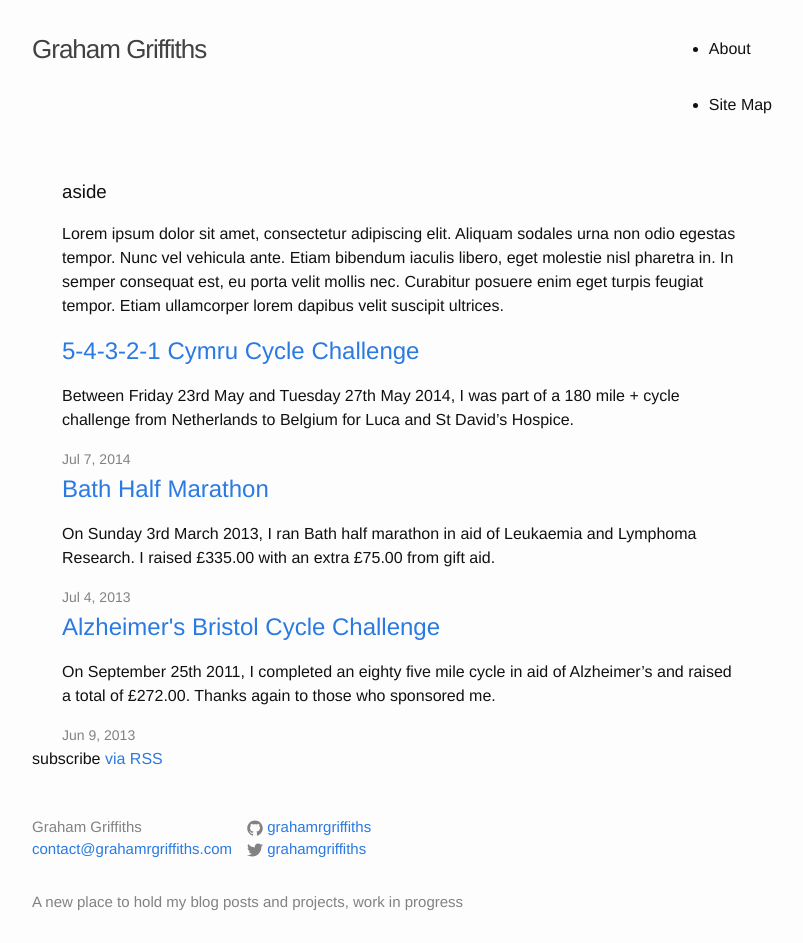
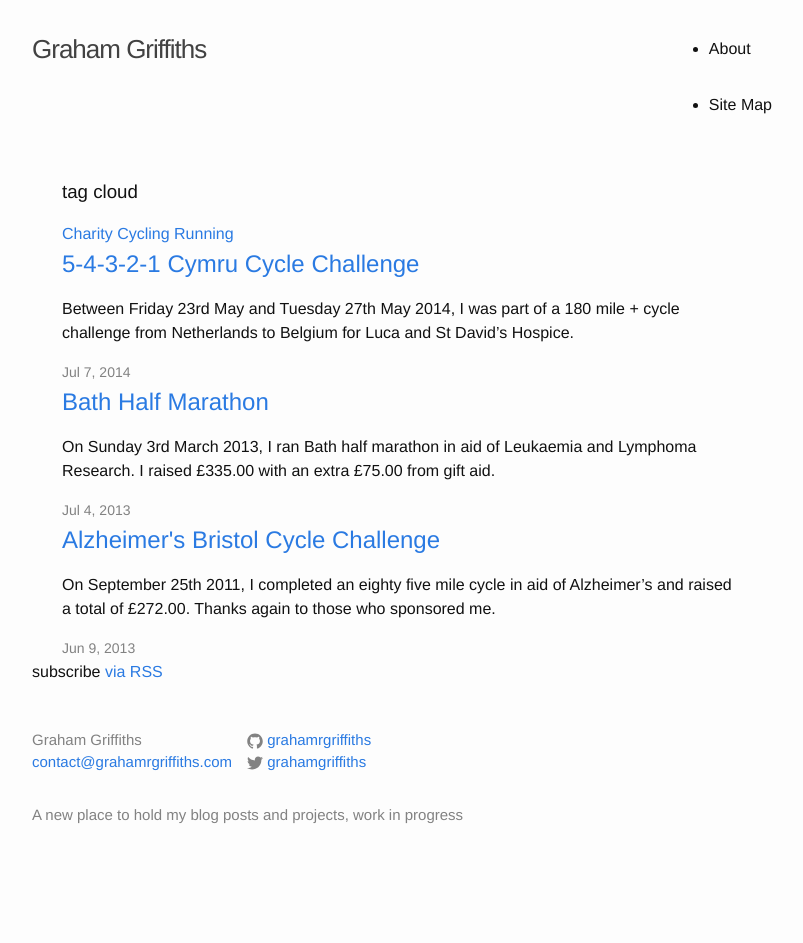
Before and after one commit to grahamrgriffiths/grahamrgriffiths.github.io, a Jekyll site: the page built from index.html, in a window 1280 px wide. Shown: the whole page, without its empty margins (238-1041 px from the left). Built offline with Jekyll 4.4.1, drawn with Linux system fonts in a browser that asks for light colours; nearby versions of some CDN libraries; after the commit the page ends 900 px from its top, so only the background shows below that.

Commit message:
tag cloud?

```diff
--- a/index.html
+++ b/index.html
@@ -6,8 +6,10 @@ layout: default
             <div class="main wrapper clearfix">
 
     <aside>
-        <h3>aside</h3>
-        <p>Lorem ipsum dolor sit amet, consectetur adipiscing elit. Aliquam sodales urna non odio egestas tempor. Nunc vel vehicula ante. Etiam bibendum iaculis libero, eget molestie nisl pharetra in. In semper consequat est, eu porta velit mollis nec. Curabitur posuere enim eget turpis feugiat tempor. Etiam ullamcorper lorem dapibus velit suscipit ultrices.</p>
+        <h3>tag cloud</h3>
+        {% for data_tag in site.data.tags %}
+            <a href="/tag/{{ data_tag.slug }}/">{{ data_tag.name }}</a>
+        {% endfor %}
     </aside>
 
     {% for post in site.posts %}
```
